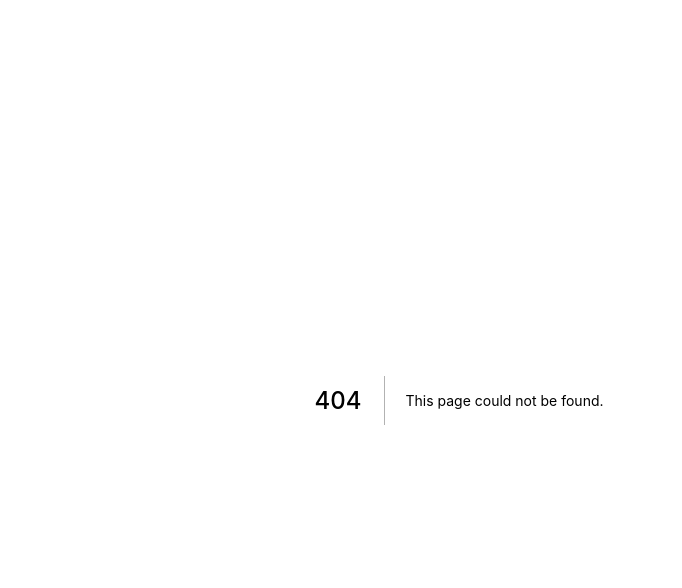
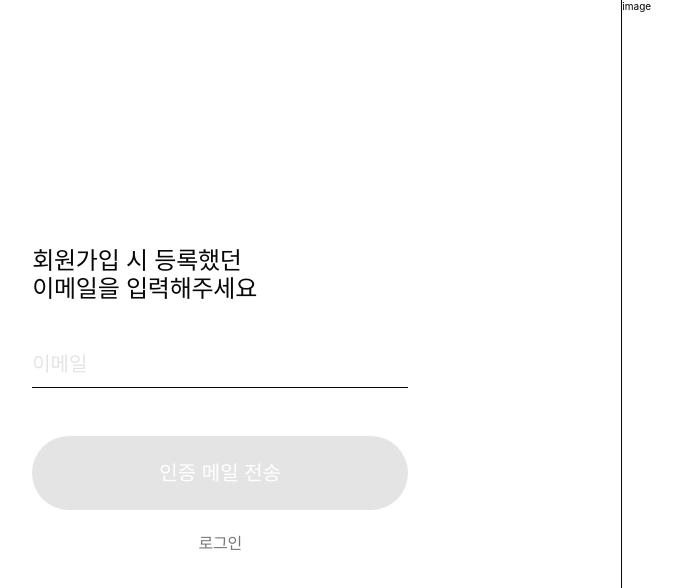
Before and after one commit to DDD-6/warren-burffett-web, a Next.js app: page /forgot-password in a window 1280 px wide. Before the commit this address had no page. Shown: the top 588 px of the page, without its empty margins (181-863 px from the left). Built offline with nearby package versions, Linux system fonts and the light colour scheme; no server answers; a web font is replaced by a local one.

Commit message:
add forgot-password page / CheckEmail component
비밀번호 변경을 위한 이메일 유효성 검사 페이지 추가

```diff
--- /dev/null
+++ b/components/CheckEmail.tsx
@@ -0,0 +1,109 @@
+import { useState } from 'react';
+import { ErrorMessage, Field, Form, Formik, FormikHelpers } from 'formik';
+import { useMutation } from 'react-query';
+import { useRouter } from 'next/router';
+import * as Yup from 'yup';
+
+import { welcomeText } from './CompleteNotice';
+import { SmallAnchor } from './SmallText';
+import { Button } from './Button';
+
+import {
+  fieldLayout,
+  formLayout,
+  inputError,
+  lastField,
+  limeUnderlineInput,
+  loginLayout,
+  loginPanel,
+  underlineInput,
+} from '@styles/user';
+import { rowJustifyCenter } from '@styles/index';
+import { verifyEmailAPI } from '@api/user';
+
+export interface Email {
+  email: string;
+}
+
+const EmailSchema = Yup.object().shape({
+  email: Yup.string().email().required('이메일을 입력해주세요'),
+});
+
+const CheckEmail = () => {
+  const router = useRouter();
+  const [verified, setVerified] = useState(true);
+
+  const verifyEmail = useMutation(async (params: Email) => await verifyEmailAPI(params), {
+    onError: err => {
+      console.log(err);
+      setVerified(false);
+    },
+    onSuccess: data => {
+      console.log(data);
+      setVerified(true);
+      router.push('/new-password');
+    },
+  });
+
+  return (
+    <div css={loginLayout}>
+      <div css={loginPanel}>
+        <div css={welcomeText}>
+          <span>회원가입 시 등록했던</span>
+          <span>이메일을 입력해주세요</span>
+        </div>
+        {/* 이메일 input */}
+        <Formik
+          initialValues={{
+            email: '',
+          }}
+          validationSchema={EmailSchema}
+          onSubmit={(values, { setSubmitting }: FormikHelpers<Email>) => {
+            setTimeout(() => {
+              try {
+                verifyEmail.mutate(values);
+              } catch (err) {
+                console.log(err);
+              }
+              setSubmitting(false);
+            }, 500);
+          }}
+        >
+          {({ values, errors, touched }) => (
+            <Form css={formLayout}>
+              <div css={[fieldLayout, lastField]}>
+                <Field
+                  name="email"
+                  type="email"
+                  placeholder="이메일"
+                  css={[
+                    underlineInput,
+                    values.email !== '' && !errors.email && limeUnderlineInput,
+                    values.email !== '' && !touched.email && limeUnderlineInput,
+                    errors.email && touched.email && inputError,
+                    !verified && inputError,
+                  ]}
+                />
+                <ErrorMessage name="email" component="div" />
+                {!verified && (
+                  <div css={inputError}>위세이브에 가입되어 있지 않은 계정이거나, 이메일이 일치하지 않습니다.</div>
+                )}
+              </div>
+              <Button
+                label="인증 메일 전송"
+                type="submit"
+                marginBottom="2.4rem"
+                backgroundColor={values.email !== '' && !errors.email ? '#3281f7' : '#e4e4e4'}
+              />
+              <div css={rowJustifyCenter}>
+                <SmallAnchor href="/signin" text="로그인" />
+              </div>
+            </Form>
+          )}
+        </Formik>
+      </div>
+    </div>
+  );
+};
+
+export default CheckEmail;
--- /dev/null
+++ b/pages/forgot-password.tsx
@@ -0,0 +1,16 @@
+import CheckEmail from '@components/CheckEmail';
+import DivideLine from '@components/DivideLine';
+import MainImage from '@components/MainImage';
+import { mainLayout } from '@styles/index';
+
+const ForgotPasswordPage = () => {
+  return (
+    <div css={mainLayout}>
+      <CheckEmail />
+      <DivideLine />
+      <MainImage imageUrl="" />
+    </div>
+  );
+};
+
+export default ForgotPasswordPage;
```
